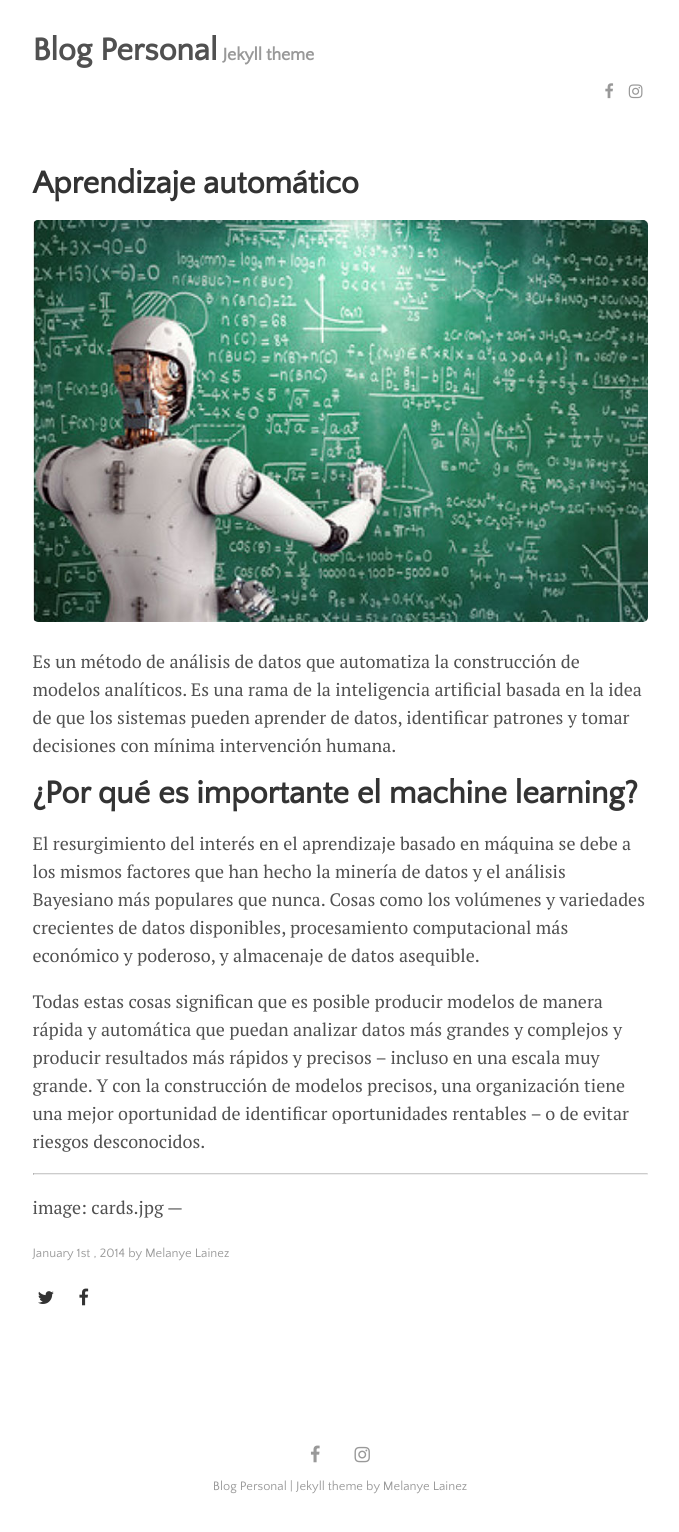
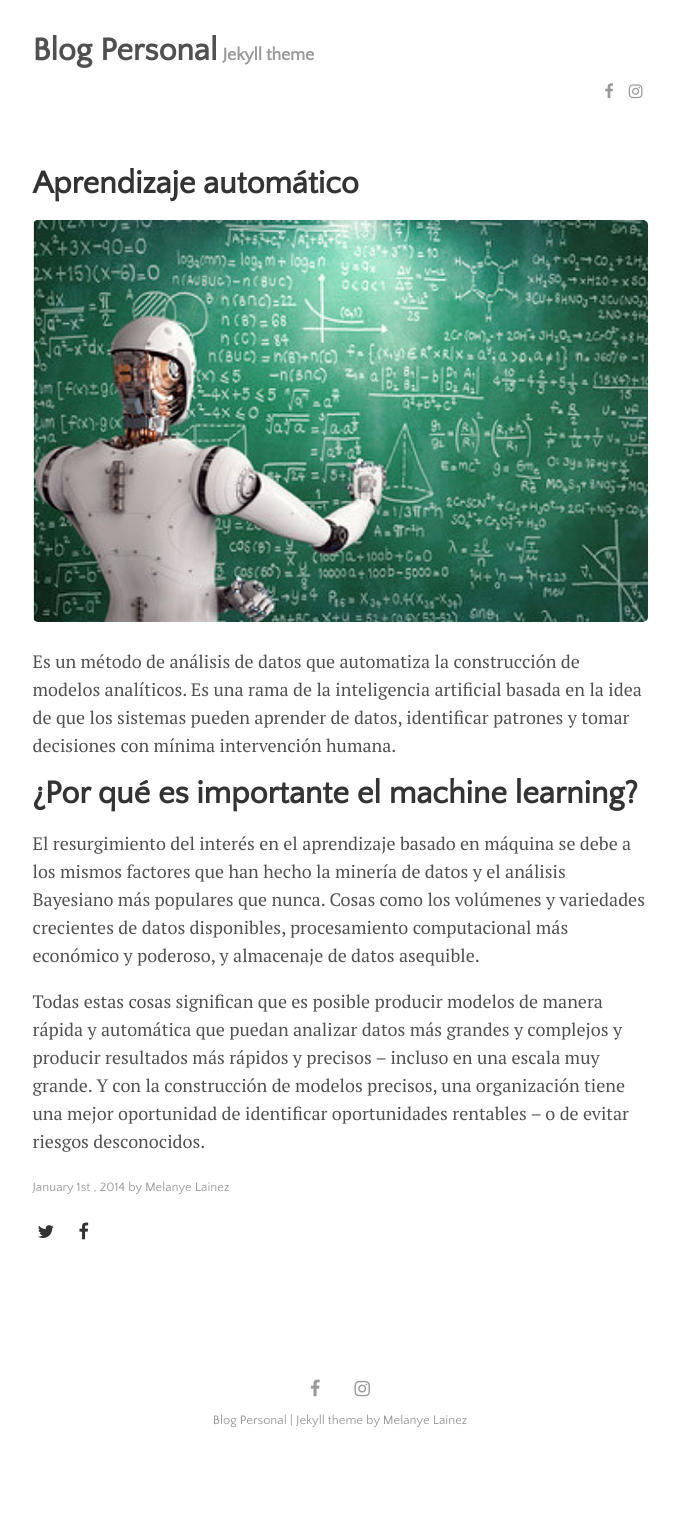
Before and after one commit to MelanyeLainez/m_blog_, a Jekyll site: the page built from _posts/2014-01-01-Aprendizaje automático.md, in a window 1280 px wide. Shown: the whole page, without its empty margins (300-979 px from the left). Built offline with Jekyll 4.4.1, drawn with Linux system fonts in a browser that asks for light colours; after the commit the page ends 1466 px from its top, so only the background shows below that.

Commit message:
Update 2014-01-01-Aprendizaje automático.md

```diff
--- a/_posts/2014-01-01-Aprendizaje automático.md
+++ b/_posts/2014-01-01-Aprendizaje automático.md
@@ -13,7 +13,3 @@ Es un método de análisis de datos que automatiza la construcción de modelos a
 El resurgimiento del interés en el aprendizaje basado en máquina se debe a los mismos factores que han hecho la minería de datos y el análisis Bayesiano más populares que nunca. Cosas como los volúmenes y variedades crecientes de datos disponibles, procesamiento computacional más económico y poderoso, y almacenaje de datos asequible.
 
 Todas estas cosas significan que es posible producir modelos de manera rápida y automática que puedan analizar datos más grandes y complejos y producir resultados más rápidos y precisos – incluso en una escala muy grande. Y con la construcción de modelos precisos, una organización tiene una mejor oportunidad de identificar oportunidades rentables – o de evitar riesgos desconocidos.
-
----
-image: cards.jpg
----
```
